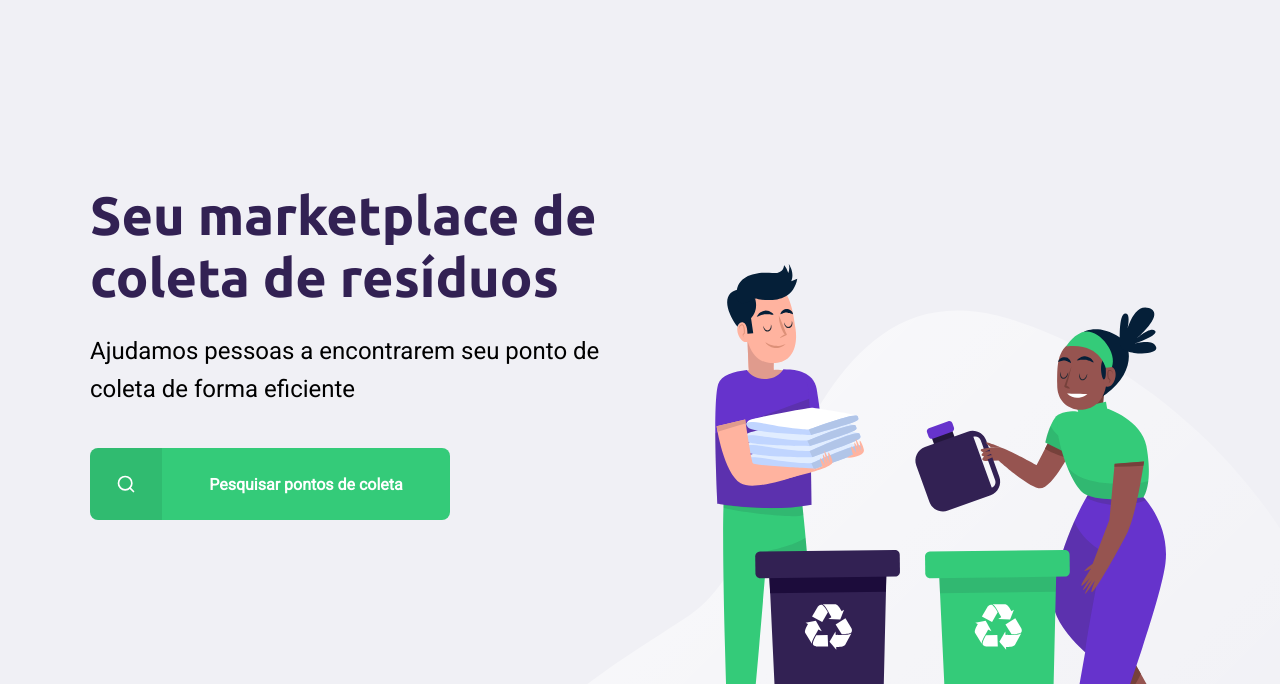
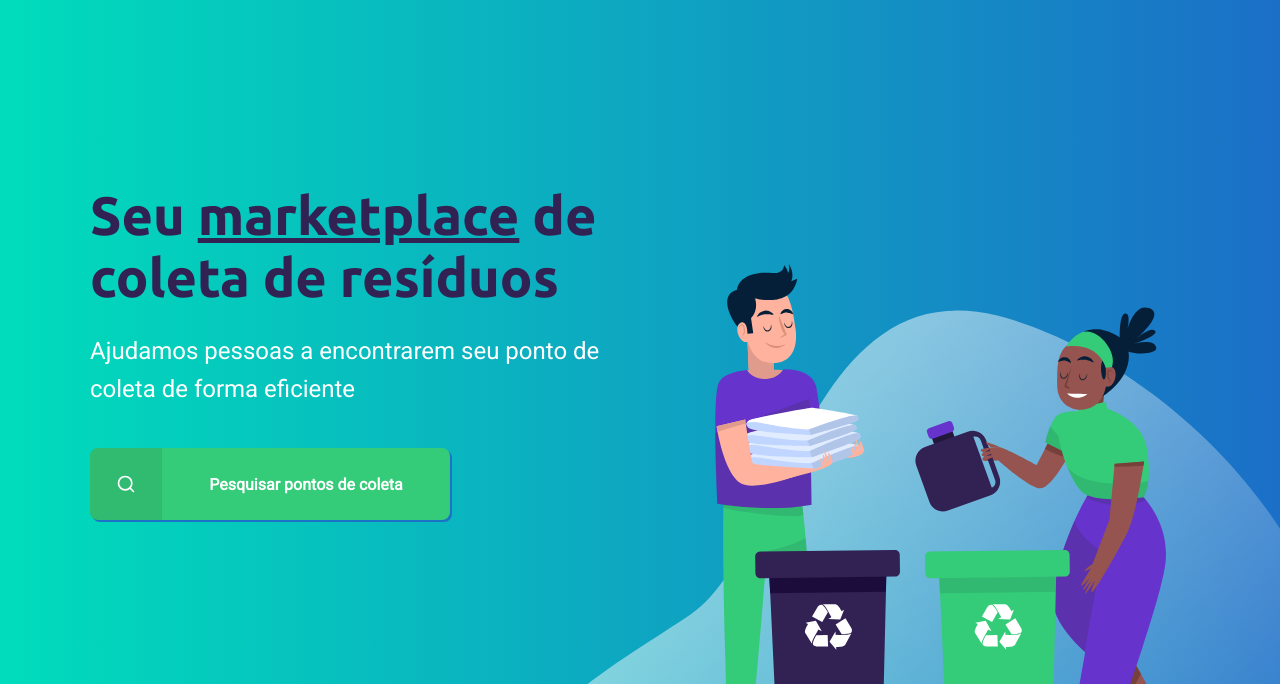
Before and after one commit to LuisDuEduardo/EcoletaProject, a plain HTML site: page index.html in a window 1280 px wide. Shown: the part 116-800 px from the top of the page. Drawn offline with Linux system fonts and the light colour scheme.

Commit message:
Atualizado na 2º aula

```diff
--- a/index.html
+++ b/index.html
@@ -26,7 +26,7 @@
       </header>
 
       <main>
-          <h1>Seu marketplace de coleta de resíduos</h1>
+          <h1>Seu <span class="marketplace">marketplace</span> de coleta de resíduos</h1>
 
           <p>Ajudamos pessoas a encontrarem seu ponto de coleta de forma eficiente</p>
 
--- a/styles/home.css
+++ b/styles/home.css
@@ -50,6 +50,11 @@
   font-size: 24px;
   line-height: 38px;
   margin-top: 24px;
+  color: white;
+}
+
+#pagehome .marketplace {
+  text-decoration-line: underline;
 }
 
 #pagehome main a {
@@ -57,6 +62,7 @@
   max-width: 360px;
 
   border-radius: 8px;
+  box-shadow: 2px 2px #1A73C6;
 
   display: flex;
   align-items: center;
@@ -72,6 +78,7 @@
 
 #pagehome main a:hover {
   background-color: #2fb86e;
+  box-shadow: none;
 }
 
 #pagehome main a span {
--- a/styles/main.css
+++ b/styles/main.css
@@ -14,7 +14,8 @@ html {
 }
 
 body {
-  background: #f0f0f5;
+  background: rgb(0,221,187);
+  background: linear-gradient(90deg, rgba(0,221,187,1) 0%, rgba(27,111,199,1) 100%);
   -webkit-font-smoothing: antialiased;
 }
 
--- a/styles/responsive.css
+++ b/styles/responsive.css
@@ -18,6 +18,7 @@
 
   #pagehome main {
     align-items: center;
+    font-size: 18px;
   }
 }
 
```
